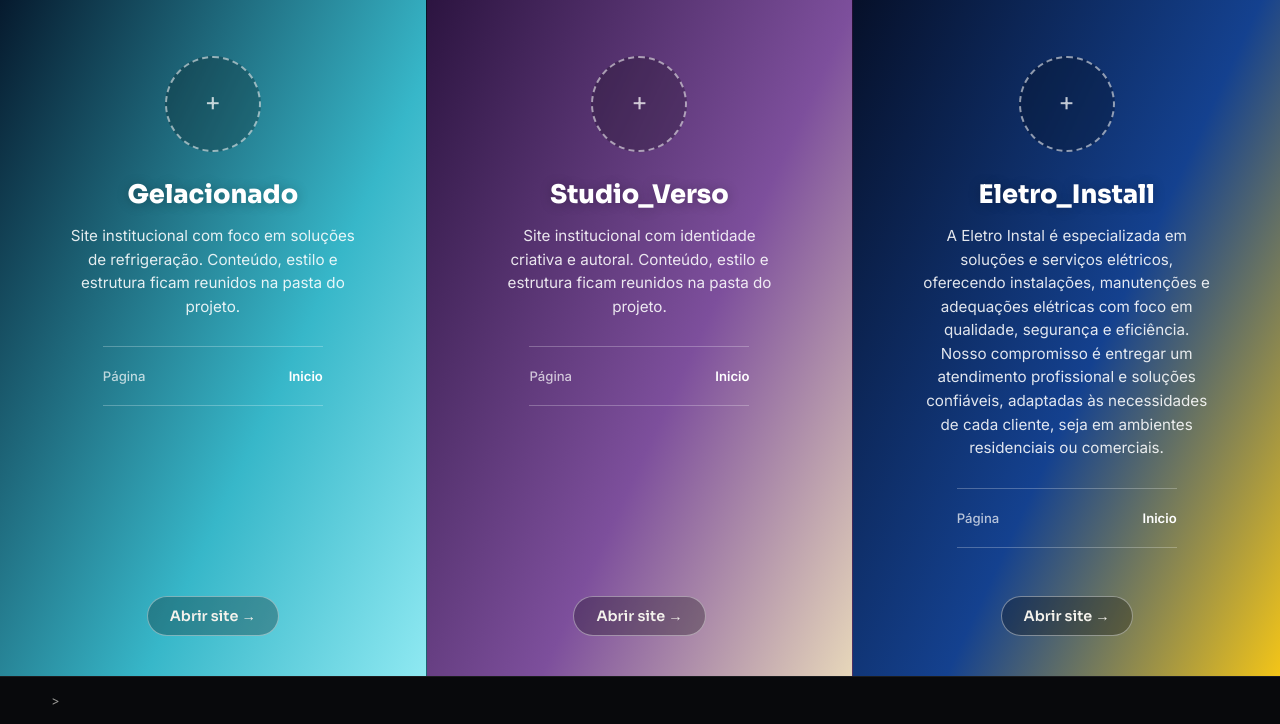
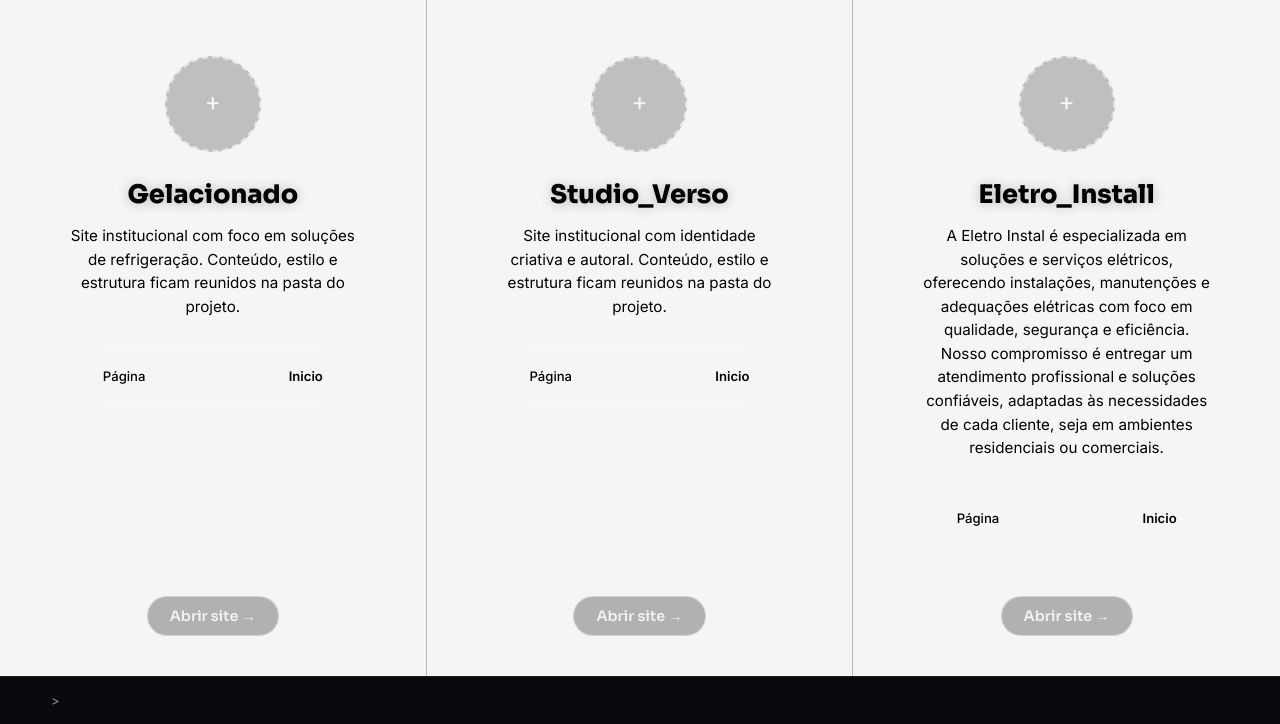
Before and after one commit to KeveDuHtml/Gerenciador_Conteudos, a PHP site: page / in a window 1280 px wide. Shown: the part 76-800 px from the top of the page. Run offline with PHP 8.4, Linux system fonts and the light colour scheme.

Commit message:
Cores Inicio

```diff
--- a/Index.css
+++ b/Index.css
@@ -126,15 +126,15 @@ a { color: inherit; text-decoration: none; }
 }
 
 .card--gelacionado {
-  background: linear-gradient(115deg, var(--gel-1) 0%, var(--gel-2) 62%, var(--gel-3) 100%);
+  background-color: whitesmoke;
 }
 
 .card--studio {
-  background: linear-gradient(115deg, var(--stu-1) 0%, var(--stu-2) 58%, var(--stu-3) 100%);
+  background-color: whitesmoke;
 }
 
 .card--eletro {
-  background: linear-gradient(115deg, var(--ele-1) 0%, var(--ele-2) 55%, var(--ele-3) 100%);
+  background-color: whitesmoke;
   border-right: none;
 }
 
@@ -155,7 +155,7 @@ a { color: inherit; text-decoration: none; }
 .card__logo-plus {
   font-family: var(--font-display);
   font-size: 1.6rem;
-  color: rgba(255, 255, 255, 0.75);
+  color: whitesmoke;
   line-height: 1;
 }
 
@@ -169,7 +169,7 @@ a { color: inherit; text-decoration: none; }
   font-weight: 800;
   font-size: 1.6rem;
   margin: 0 0 14px;
-  color: #fff;
+  color: #000;
   text-shadow: 0 1px 12px rgba(0, 0, 0, 0.25);
 }
 
@@ -177,7 +177,7 @@ a { color: inherit; text-decoration: none; }
   font-size: 0.95rem;
   line-height: 1.55;
   max-width: 30ch;
-  color: rgba(255, 255, 255, 0.88);
+  color: black;
   margin: 0 0 28px;
 }
 
@@ -198,14 +198,14 @@ a { color: inherit; text-decoration: none; }
 }
 
 .card__meta-row dt {
-  color: rgba(255, 255, 255, 0.7);
+  color: black;
   font-weight: 500;
 }
 
 .card__meta-row dd {
   margin: 0;
   font-weight: 600;
-  color: #fff;
+  color:  black;
 }
 
 .card__link {
```
